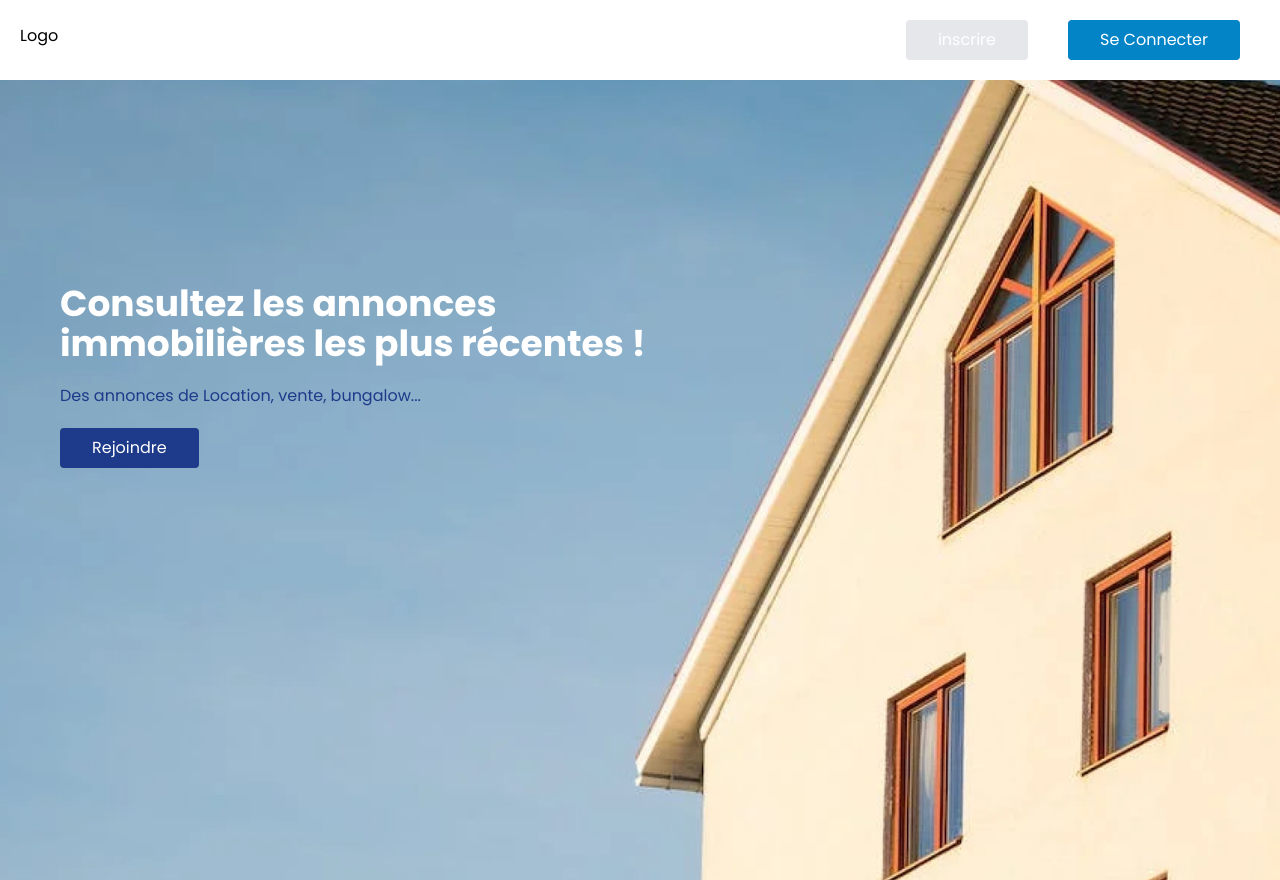
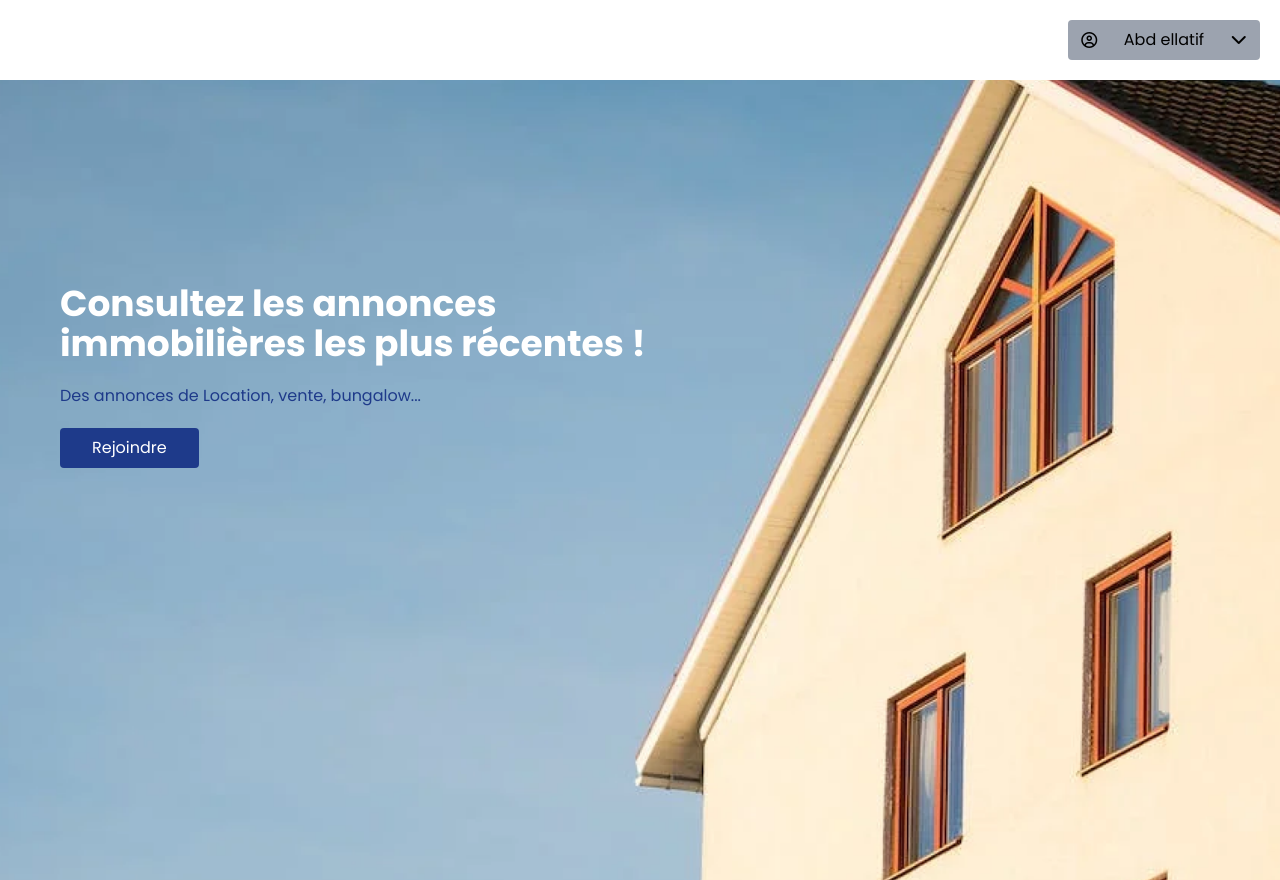
Before and after one commit to abd-ellatif/IGL-TP, a React (Create React App) app: page / in a window 1280 px wide. Built offline with nearby package versions, Linux system fonts and the light colour scheme.

Commit message:
started working on UserPage

```diff
--- a/src/App.js
+++ b/src/App.js
@@ -1,13 +1,14 @@
 import "./App.css";
-import SignUpSection from "./Components/SignUpSection";
-import { Link } from "react-router-dom";
-import HeroPage from "./Pages/HeroPage";
+import UserCard from "./Components/UserCard";
+import UserNavBar from "./Components/UserNavBar";
+import UserPage from "./Pages/UserPage";
 
 function App() {
+  let user = { name: "Abd ellatif", icon: null };
   return (
     <div className="App">
       <header className="App-header"></header>
-      <HeroPage></HeroPage>
+      <UserPage user={user}></UserPage>
     </div>
   );
 }
--- a/src/Components/Button.jsx
+++ b/src/Components/Button.jsx
@@ -4,7 +4,7 @@ class Button  extends Component {
     state = {  }
 
     render() {
-        let classes = " rounded px-8 py-1 text-white  mx-5  ";
+        let classes = " rounded px-8 py-2 text-white  mx-5  ";
         classes += " "+  this.props.bgColor + " "+ this.props.txtColor;
         return (
             <button className={classes} onClick={this.props.handleClick}>
--- a/src/Components/LogInSection.jsx
+++ b/src/Components/LogInSection.jsx
@@ -16,7 +16,7 @@ class LogInSection extends Component {
         <div className="flex flex-col place-items-center h-14">
         <Button bgColor="bg-blue-900 " handleClick={this.handleSubmit}>
         <i class="fa-brands fa-google px-3"></i>
-            Ajouter votre compte Google
+            Connecter à votre compte Google
           </Button>
           <Link to="/SignUp" className="mt-5 text-blue-900 underline">Voulez vous plutot vous inscrire?</Link>
         </div>
--- /dev/null
+++ b/src/Components/UserCard.jsx
@@ -0,0 +1,59 @@
+import React, { Component } from 'react'
+import { Link } from 'react-router-dom'
+
+
+
+class UserCard extends Component {
+    state = {expandIcon : "fa-solid fa-chevron-down",hidden : true}
+
+    cls = this.props.user.icon == null ? "fa-regular fa-circle-user" : this.props.user.icon;
+    handleExpand = ()=> {
+        if (this.state.expandIcon == "fa-solid fa-chevron-down") {this.setState({expandIcon : "fa-solid fa-chevron-up",hidden : false})}
+        else { this.setState({expandIcon :"fa-solid fa-chevron-down",hidden : true })}
+    }
+    render() {
+
+        return (
+        <div className="static">
+        <div className="flex justify-around place-items-center w-48 bg-gray-400 rounded h-10">
+            <i className={this.cls}></i>
+            <h3> {this.props.user.name}</h3>
+            <button  onClick={this.handleExpand} >
+                <i className={this.state.expandIcon}></i>
+            </button>
+        </div>
+        {this.state.hidden == false ?
+        <div className=" pt-6 grid grid-cols-1 justify-items-center absolute rounded mt-2 h-48 w-48 bg-gray-400">
+            <div>
+            Ajouter une annonce
+
+            <Link  to="/">
+
+            </Link>
+
+            </div>
+
+           <div>
+           <Link  to="/">
+            Annonces
+
+            </Link>
+                    </div>
+           <div>
+           <Link to="/">
+           Saved
+           </Link>
+           </div>
+
+
+        </div> : null}
+
+        </div>
+
+        );
+
+    }
+}
+
+
+export default UserCard;
--- /dev/null
+++ b/src/Components/UserNavBar.jsx
@@ -0,0 +1,20 @@
+import React, { Component } from 'react';
+import NavBar from './NavBar';
+import UserCard from './UserCard';
+import { Link } from 'react-router-dom'
+
+
+class UserNavBar extends Component {
+    state = {  }
+    render() {
+        return (<div>
+            <NavBar>
+                <UserCard user={this.props.user}>
+                </UserCard>
+            </NavBar>
+        </div>);
+    }
+}
+
+export default UserNavBar;<div>
+</div>
--- /dev/null
+++ b/src/Pages/UserPage.js
@@ -0,0 +1,22 @@
+import React, { Component } from "react";
+import HeroSection from "./../Components/HeroSection";
+import { BrowserRouter as Router, Route, Routes } from "react-router-dom";
+import UserNavBar from "../Components/UserNavBar";
+
+class UserPage extends Component {
+  state = {};
+  render() {
+    return (
+      <div>
+        <Router>
+          <UserNavBar user={this.props.user}></UserNavBar>
+          <Routes>
+            <Route path="/" element={<HeroSection></HeroSection>}></Route>
+          </Routes>
+        </Router>
+      </div>
+    );
+  }
+}
+
+export default UserPage;
```
